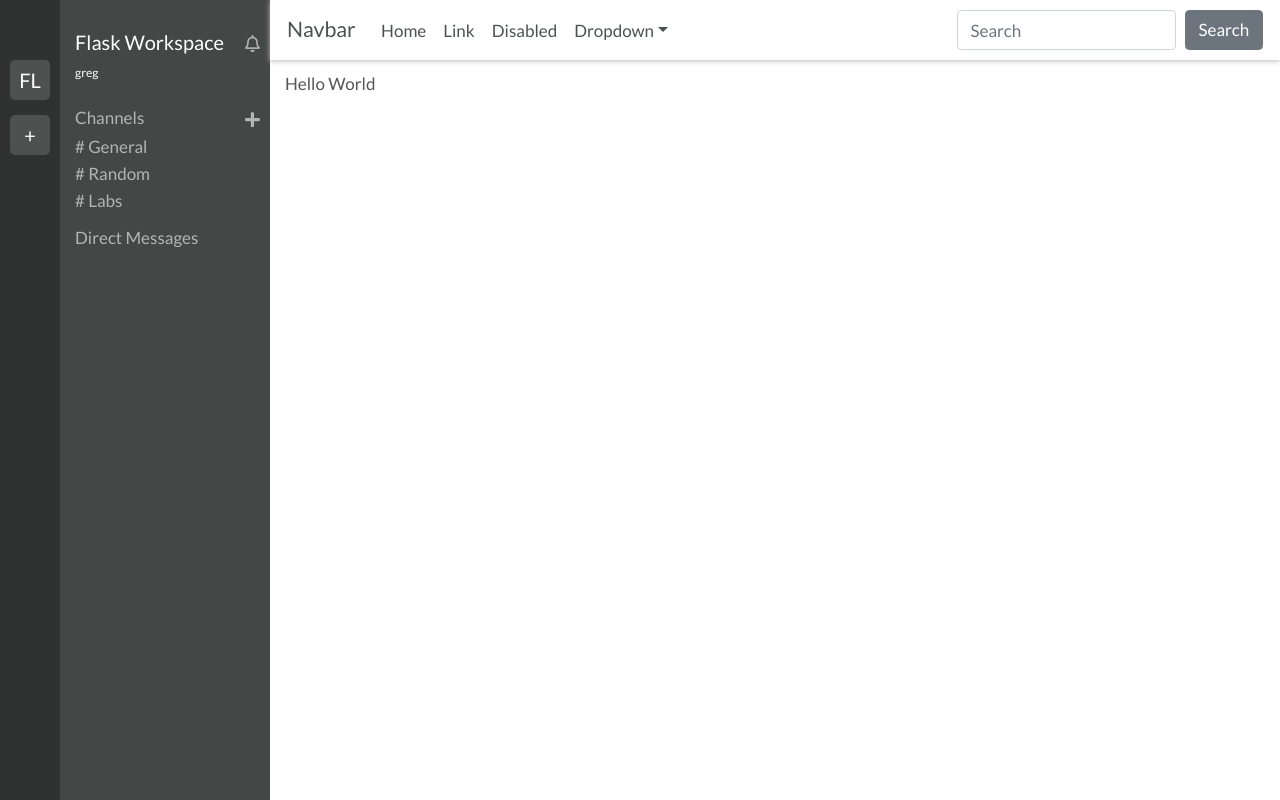
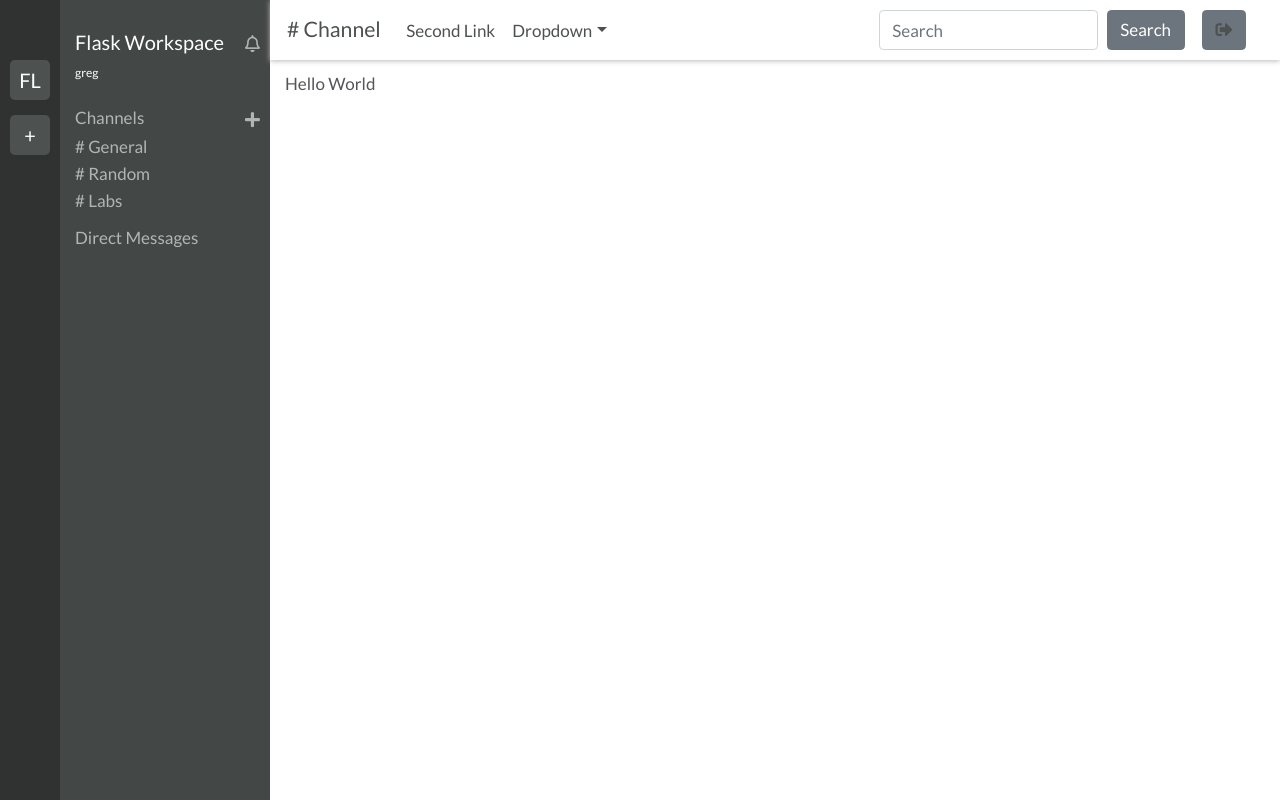
Before and after one commit to johnathaningle/CS50-Web-Flack-, a Flask app: page / in a window 1280 px wide. Run offline with Flask 2, Linux system fonts and the light colour scheme; a user stored in the database is signed in; data comes from the database, SQL or seed files in the repository; some libraries are stand-ins or nearby versions.

Commit message:
update nav format

```diff
--- a/flack/templates/layout.html
+++ b/flack/templates/layout.html
@@ -62,7 +62,7 @@
         </aside>
         <div class="container-fluid">
             <nav class="navbar navbar-expand-md">
-                <a class="navbar-brand" href="#">Navbar</a>
+                <a class="navbar-brand" href="#"># Channel</a>
                 <button class="navbar-toggler" type="button" data-toggle="collapse" data-target="#navbarsExampleDefault"
                     aria-controls="navbarsExampleDefault" aria-expanded="false" aria-label="Toggle navigation">
                     <span class="navbar-toggler-icon"></span>
@@ -70,14 +70,8 @@
 
                 <div class="collapse navbar-collapse">
                     <ul class="navbar-nav mr-auto">
-                        <li class="nav-item active">
-                            <a class="nav-link" href="#">Home <span class="sr-only">(current)</span></a>
-                        </li>
                         <li class="nav-item">
-                            <a class="nav-link" href="#">Link</a>
-                        </li>
-                        <li class="nav-item">
-                            <a class="nav-link disabled" href="#">Disabled</a>
+                            <a class="nav-link" href="#">Second Link</a>
                         </li>
                         <li class="nav-item dropdown">
                             <a class="nav-link dropdown-toggle" href="#" id="dropdown01" data-toggle="dropdown"
@@ -92,6 +86,7 @@
                     <form class="form-inline my-2 my-lg-0">
                         <input class="form-control mr-sm-2" type="text" placeholder="Search" aria-label="Search">
                         <button class="btn btn-secondary my-2 my-sm-0" type="submit">Search</button>
+                        <a href="{{url_for('logout')}}" class="btn btn-secondary my-2 my-sm-0 ml-3 mr-3"><i class="fas fa-sign-out-alt"></i></a>
                     </form>
                 </div>
             </nav>
```
